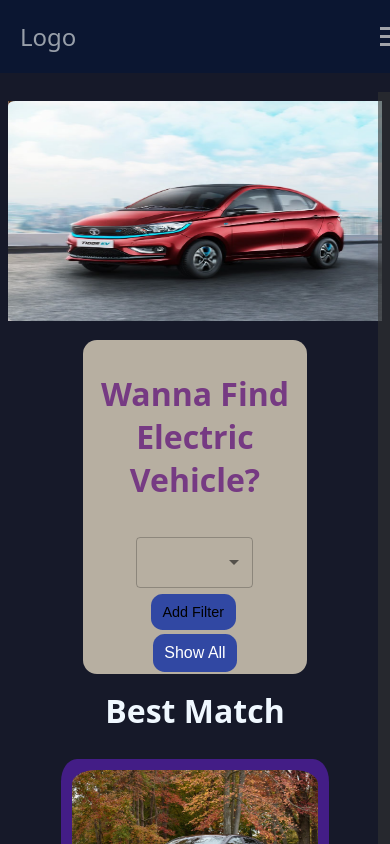
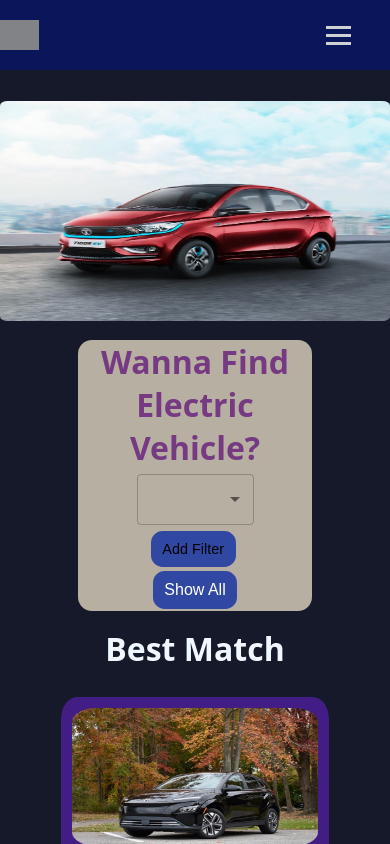
Before and after one commit to ManojKumarGogula/BrandRadiator-, a React app: page / in a window 390 px wide. Shown: the top 844 px of the page. Built offline with nearby package versions, Linux system fonts and the light colour scheme; grey boxes are pictures that could not be loaded.

Commit message:
updated styles

```diff
--- a/src/App/components/Header/header.js
+++ b/src/App/components/Header/header.js
@@ -1,60 +1,58 @@
-import React, { useEffect } from "react";
+import React, { useEffect, useRef } from "react";
 import { useNavigate } from "react-router-dom";
 import "./style.css";
 const Header = () => {
   const navigate = useNavigate();
-  // const hamburger = document.querySelector(".hamburger");
-  // const navLinks = document.querySelector(".nav-links");
-  const hamburger = document.getElementById("hamburger");
-  const navLinks = document.getElementById("nav-links");
-  const links = document.querySelectorAll(".nav-links li");
 
-  // console.log("ok", hamburger, navLinks, links);
-  useEffect(() => {
-    if (hamburger) {
-      hamburger.addEventListener("click", () => {
-        navLinks.classList.toggle("nav-active");
-        links.forEach((link, index) => {
-          if (link.style.animation) {
-            link.style.animation = "";
-          } else {
-            link.style.animation = `navLinkFade 0.5s ease forwards ${
-              index / 7 + 0.3
-            }s`;
-          }
-        });
-
-        hamburger.classList.toggle("toggle");
-      });
-    }
-  }, [hamburger, navLinks, links]);
+  const elementRef = useRef(null);
+  const navRef = useRef(null);
+  const handleClick = () => {
+    const element = elementRef.current;
+    const navElement = navRef.current;
+    element.classList.toggle("active");
+    navElement.classList.toggle("active");
+  };
 
   return (
     <header>
-      <nav>
-        <div className="logo">
-          <a href="#">Logo</a>
-        </div>
-        <ul className="nav-links" id="nav-links">
-          <li>
-            <a href="/">Home</a>
+
+      <div class="container">
+
+        <nav class="navbar">
+        <img
+          src="https://seeklogo.com/images/L/line-art-car-logo-99DBB62CB3-seeklogo.com.png"
+          alt="logo"
+          style={{ width: "10vw" }}
+        />
+          <ul class="nav-menu" ref={navRef}>
+            <li class="nav-item">
+              <a href="/" class="nav-link">
+                Home
+              </a>
             </li>
-          <li>
-            <a href="/analysis">Analysis</a>
+            <li class="nav-item">
+              <a href="/about" class="nav-link">
+                About
+              </a>
             </li>
-          <li>
-            <a href="/contactUs">ContactUs</a>
+            <li class="nav-item">
+              <a href="/contactUs" class="nav-link">
+                Contact
+              </a>
             </li>
-          <li>
-            <a href="/signin">Admin</a>
+            <li class="nav-item">
+              <a href="/signin" class="nav-link">
+                Admin
+              </a>
             </li>
           </ul>
-        <div className="hamburger" id="hamburger">
-          <div className="line"></div>
-          <div className="line"></div>
-          <div className="line"></div>
+          <div class="hamburger" ref={elementRef} onClick={handleClick}>
+            <span class="bar"></span>
+            <span class="bar"></span>
+            <span class="bar"></span>
           </div>
         </nav>
+      </div>
     </header>
   );
 };
--- a/src/App/components/Header/style.css
+++ b/src/App/components/Header/style.css
@@ -1,94 +1,107 @@
-header {
+*{
+  padding: 0;
+  margin: 0;
+}
+
+header{
+  background-color: #05021d;
+}
+
+li{
+  list-style: none;
+}
+
+a{
+  color: white;
+  text-decoration: none;
+}
+
+.container{
+  width: 100vw;
+  color: aliceblue;
+  margin: 0 auto;
   position: fixed;
   top: 0;
-  left: 0;
-  width: 100%;
-  padding: 20px;
-  background-color: #051437;
-  opacity: 0.6;
-  color: #fff;
   z-index: 999;
+  font-weight: bolder; background-color: #091667;
+  opacity: 0.8;
 }
 
-nav {
+.navbar{
+  min-height: 70px;
   display: flex;
   justify-content: space-between;
   align-items: center;
+  width: 90%;
 }
 
-.logo {
-  font-size: 24px;
+.nav-branding{
+  font-size: 2rem;
 }
 
-.nav-links {
+.nav-menu{
   display: flex;
   justify-content: space-between;
   align-items: center;
-  width: 40%;
-  margin-right: 3vw;
+  gap: 60px;
 }
 
-.nav-links li {
-  list-style: none;
+.nav-link{
+  transition: 0.3s ease-out;
 }
 
-.nav-links a {
-  color: #fff;
-  text-decoration: none;
-  font-size: 18px;
-  font-weight: bold;
+.nav-link:hover{
+  color: dodgerblue;
 }
 
-.hamburger {
+.hamburger{
   display: none;
   cursor: pointer;
 }
 
-.line {
+.bar{
+  display: block;
   width: 25px;
   height: 3px;
-  background-color: #fff;
-  margin: 5px;
+  margin: 5px auto;
+  -webkit-transition: all 0.3s ease;
   transition: all 0.3s ease;
+  background-color: white;
 }
 
-@media (max-width: 768px) {
-  .nav-links {
-    position: fixed;
-    right: 0;
-    height: 100vh;
-    top: 80px;
-    background-color: #333;
-    display: flex;
-    flex-direction: column;
-    justify-content: space-evenly;
-    align-items: center;
-    width: 50%;
-    transform: translateX(100%);
-    transition: all 0.3s ease;
+@media(max-width:1024px){
+  .hamburger{
+    display: block;
   }
 
-  .nav-links li {
+  .hamburger.active .bar:nth-child(2){
     opacity: 0;
   }
+  .hamburger.active .bar:nth-child(1){
+    transform: translateY(8px) rotate(45deg);
+  }
+  .hamburger.active .bar:nth-child(3){
+    transform: translateY(-8px) rotate(-45deg);
+  }
 
-  .hamburger {
-    display: block;
+  .nav-menu{
+    position: fixed;
+    left: -100%;
+    top: 70px;
+    gap: 0;
+    flex-direction: column;
+    background-color: #091667;
+    width: 100%;
+    z-index: 999;
+    text-align: center;
+    transition: 0.3s;
+  }
+
+  .nav-item{
+    margin: 16px 0;
+  }
+
+  .nav-menu.active{
+    left: 0;
   }
 }
-
-.nav-active {
-  transform: translateX(0);
-}
-
-.line-1 {
-  transform: rotate(-45deg) translate(-5px, 6px);
-}
-
-.line-2 {
-  opacity: 0;
-}
-
-.line-3 {
-  transform: rotate(45deg) translate(-5px, -6px);
-}
--- a/src/App/components/swiper/styles.css
+++ b/src/App/components/swiper/styles.css
@@ -16,6 +16,7 @@
   object-fit: fill;
   margin-inline: auto;
   border-radius: 2%;
+  background-color: rgb(36, 36, 98);
 }
 
 .vehicle {
--- /dev/null
+++ b/src/App/pages/about/Details.js
@@ -0,0 +1 @@
+// import
--- a/src/App/pages/admin/adminDashBoard.js
+++ b/src/App/pages/admin/adminDashBoard.js
@@ -19,15 +19,21 @@ const Admin = () => {
     return (
       <div className="cardv2">
         <div className="labelWrap">
-          <span className="label" style={{marginRight:"42px"}}>Name:</span>
+          <span className="label" style={{ marginRight: "42px" }}>
+            Name:
+          </span>
           {data.name}
         </div>
         <div className="labelWrap">
-          <span className="label" style={{marginRight:"44px"}}>Email:</span>
+          <span className="label" style={{ marginRight: "44px" }}>
+            Email:
+          </span>
           {data.email}
         </div>
         <div className="labelWrap">
-          <span className="label" style={{marginRight:"20px"}}>Message:</span>
+          <span className="label" style={{ marginRight: "20px" }}>
+            Message:
+          </span>
           {data.message}
         </div>
       </div>
@@ -40,14 +46,17 @@ const Admin = () => {
         <div className="row1">
           <div className="headingText">Name</div>
           <div className="listDiv">
-            {adminData &&
+            {adminData ? (
               adminData.map((item, index) => {
                 return (
                   <div className="chip" onClick={() => setIndex(`${index}`)}>
                     {item.name}
                   </div>
                 );
-              })}
+              })
+            ) : (
+              <div>!Opps... No data </div>
+            )}
           </div>
         </div>
         {/* <div className="divider"></div> */}
--- a/src/App/pages/analysis/analysis.js
+++ /dev/null
@@ -1,64 +0,0 @@
-import React from "react";
-import Table from "@mui/material/Table";
-import TableBody from "@mui/material/TableBody";
-import TableCell from "@mui/material/TableCell";
-import TableContainer from "@mui/material/TableContainer";
-import TableHead from "@mui/material/TableHead";
-import TableRow from "@mui/material/TableRow";
-import Paper from "@mui/material/Paper";
-import Header from "../../components/Header/header";
-
-export default function analysis() {
-  function createData(name, rank1, rank2) {
-    return { name, rank1, rank2 };
-  }
-
-  const rows = [
-    createData("Hyundai Kona.", 1, 2),
-    createData("TATA TIGOR.", 3, 3),
-    createData("MG ZS.  ", 4, 7),
-    createData("Strom motors R3 ", 7, 6),
-    createData("Mahindra Everito.  ", 5, 5),
-    createData("TATA NEXON.  ", 2, 1),
-    createData("Mahindra ezo plus.  ", 6, 4),
-  ];
-
-  return (
-    <div className="w-full">
-      <Header />
-
-      <div className="flex flex-col justify-center items-center w-4/6 m-auto ">
-        <div className="text-20 font-700 w-full flex justify-center text-Browser my-[10vh]">
-          Analysis
-        </div>
-        <TableContainer component={Paper}>
-          <Table sx={{ minWidth: 650 }} size="small" aria-label="a dense table">
-            <TableHead>
-              <TableRow className="bg-Browser">
-                <TableCell>Electric car</TableCell>
-                <TableCell align="center"> Rank (MOORA)</TableCell>
-                <TableCell align="center"> Rank (TOPSIS)</TableCell>
-              </TableRow>
-            </TableHead>
-            <TableBody>
-              {rows.map((row) => (
-                <TableRow
-                  key={row.name}
-                  sx={{ "&:last-child td, &:last-child th": { border: 0 } }}
-                  className="hover:bg-tertiary"
-                >
-                  <TableCell component="th" scope="row">
-                    {row.name}
-                  </TableCell>
-                  <TableCell align="center">{row.rank1}</TableCell>
-                  <TableCell align="center">{row.rank2}</TableCell>
-                </TableRow>
-              ))}
-            </TableBody>
-          </Table>
-        </TableContainer>
-        <div className="my-20 text-14 text-secondaryText">These ranking are based on latest analysis</div>
-      </div>
-    </div>
-  );
-}
--- a/src/App/pages/analysis/index.js
+++ /dev/null
@@ -1 +0,0 @@
-export {default} from "./analysis"
--- a/src/App/pages/contactUs/contactus.js
+++ b/src/App/pages/contactUs/contactus.js
@@ -1,6 +1,5 @@
 import React, { useEffect, useState,forwardRef } from "react";
 import TextField from "@mui/material/TextField";
-import Header from "../../components/Header/header";
 import "./styles.css";
 import Snackbar from '@mui/material/Snackbar';
 import MuiAlert from '@mui/material/Alert';
@@ -44,7 +43,6 @@ function ContactUs() {
   };
   return (
     <div className="contactUS" style={{ aspectRatio: 1 / 1 }}>
-      <Header />
       {renderToast()}
       <div className="heading">ContactUs</div>
       <form onSubmit={handleSubmit} className="formWrapper">
--- a/src/routesConfig.js
+++ b/src/routesConfig.js
@@ -4,7 +4,6 @@ import { createBrowserRouter } from "react-router-dom";
 import HomePage from "./App/pages/homePage/home";
 import DetailsScreen from "./App/pages/details/Details";
 import ContactUs from "./App/pages/contactUs";
-import Analysis from "./App/pages/analysis";
 import Team from "./App/pages/team";
 import SignInPage from "./App/pages/signIn";
 import Admin from "./App/pages/admin";
@@ -15,7 +14,6 @@ const routes = [
   },
   { path: "details", element: <DetailsScreen />, errorElement: <HomePage /> },
   { path: "contactus", element: <ContactUs />, errorElement: <HomePage /> },
-  { path: "analysis", element: <Analysis />, errorElement: <HomePage /> },
   { path: "team", element: <Team />, errorElement: <HomePage /> },
   { path: "signIn", element: <SignInPage />, errorElement: <HomePage /> },
   { path: "admin", element: <Admin />, errorElement: <Admin /> },
```
Also changed, not shown: src/App/pages/about/index.js (added). Lines whose indentation alone changed are shown as unchanged.
